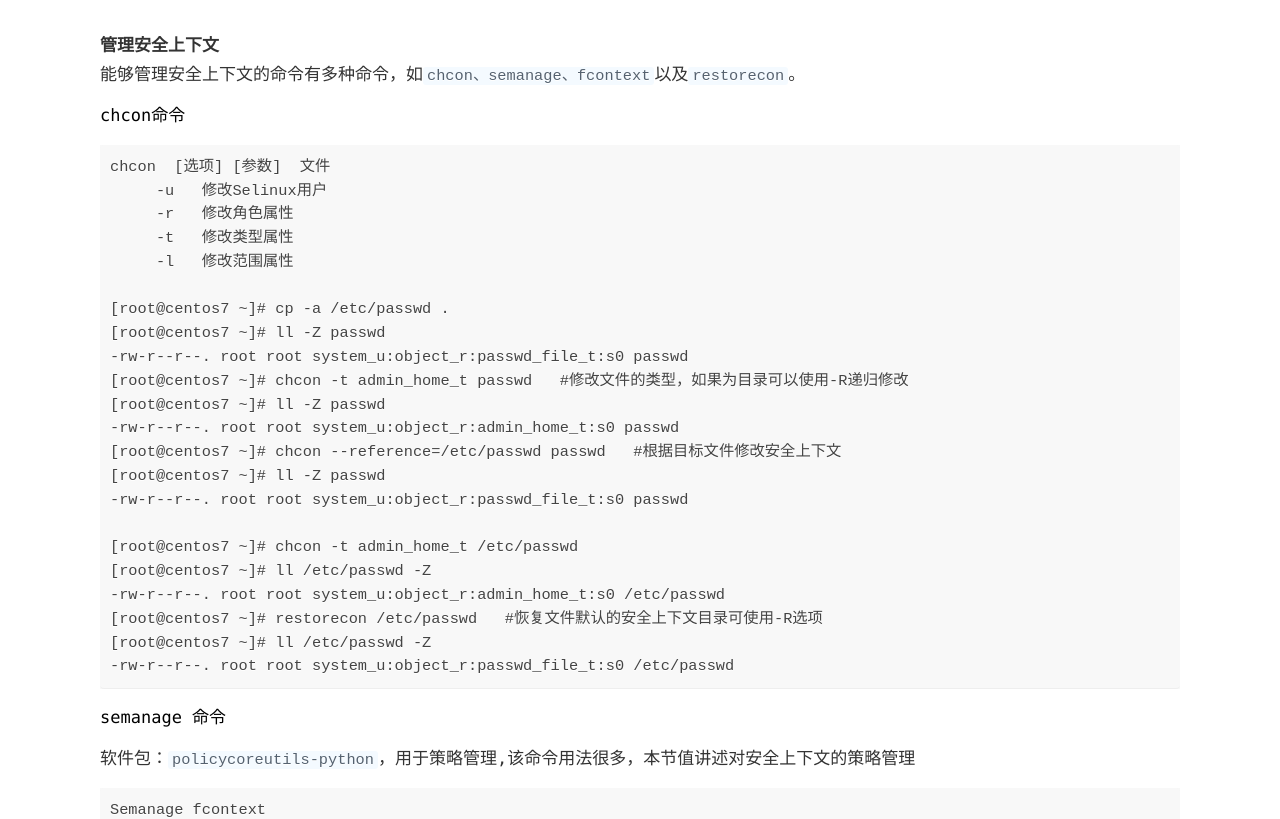
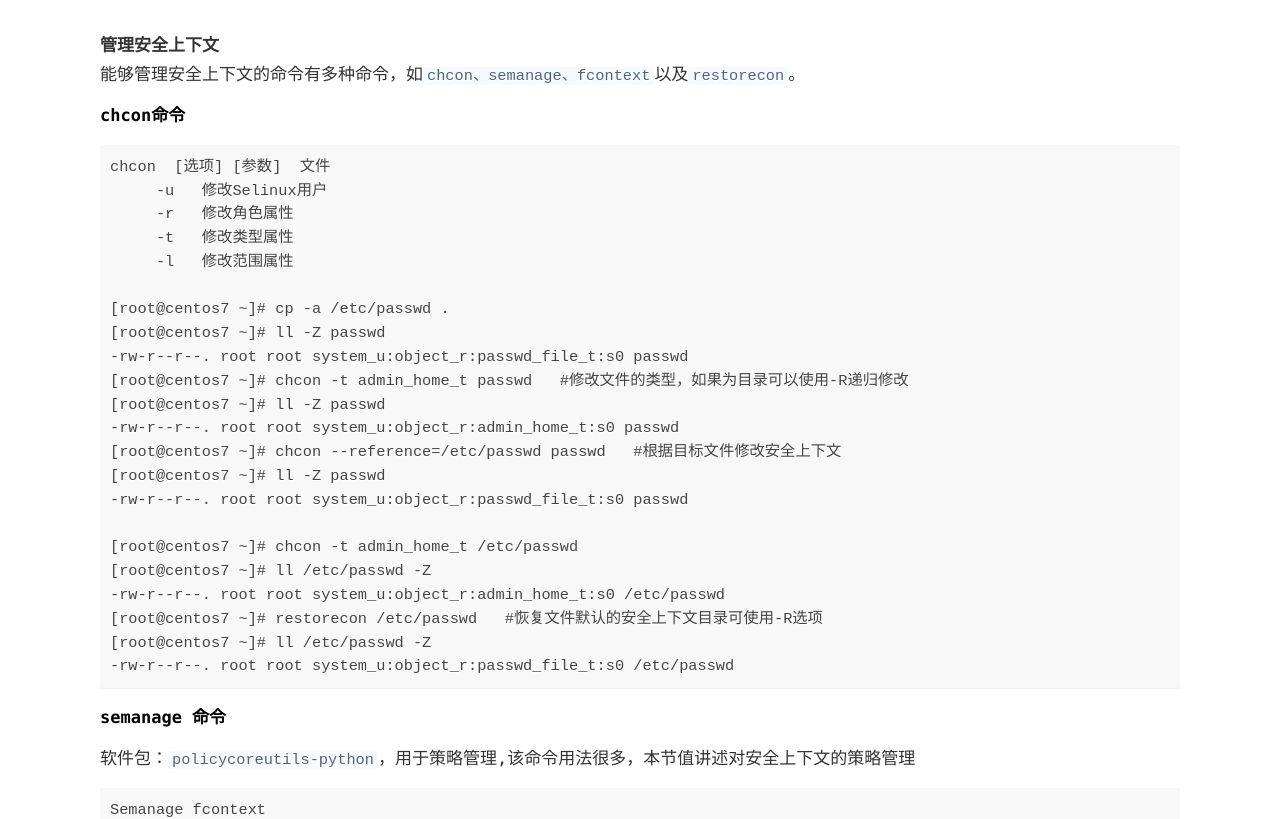
Before and after one commit to yangzhih/yangzhih.github.com, a Jekyll site: the page built from _posts/2017-09-04-SElinux.md, in a window 1280 px wide. Shown: the part 1872-2691 px from the top of the page. Built offline with Jekyll 4.4.1, drawn with Linux system fonts in a browser that asks for light colours; comment, search, counter and statistics services are not loaded.

Commit message:
add blog

```diff
--- a/_posts/2017-09-04-SElinux.md
+++ b/_posts/2017-09-04-SElinux.md
@@ -75,7 +75,7 @@ system_u:system_r:kernel_t:s0   root          2  0.0  0.0      0     0 ?
 
 能够管理安全上下文的命令有多种命令，如`chcon、semanage、fcontext`以及`restorecon`。
 
-#### chcon命令
+#### **chcon命令**
 
 	chcon  [选项] [参数]  文件
 	     -u   修改Selinux用户
@@ -101,7 +101,7 @@ system_u:system_r:kernel_t:s0   root          2  0.0  0.0      0     0 ?
 	-rw-r--r--. root root system_u:object_r:passwd_file_t:s0 /etc/passwd
 
 
-#### semanage 命令
+#### **semanage 命令**
 
 软件包：`policycoreutils-python`，用于策略管理,该命令用法很多，本节值讲述对安全上下文的策略管理
 
```
